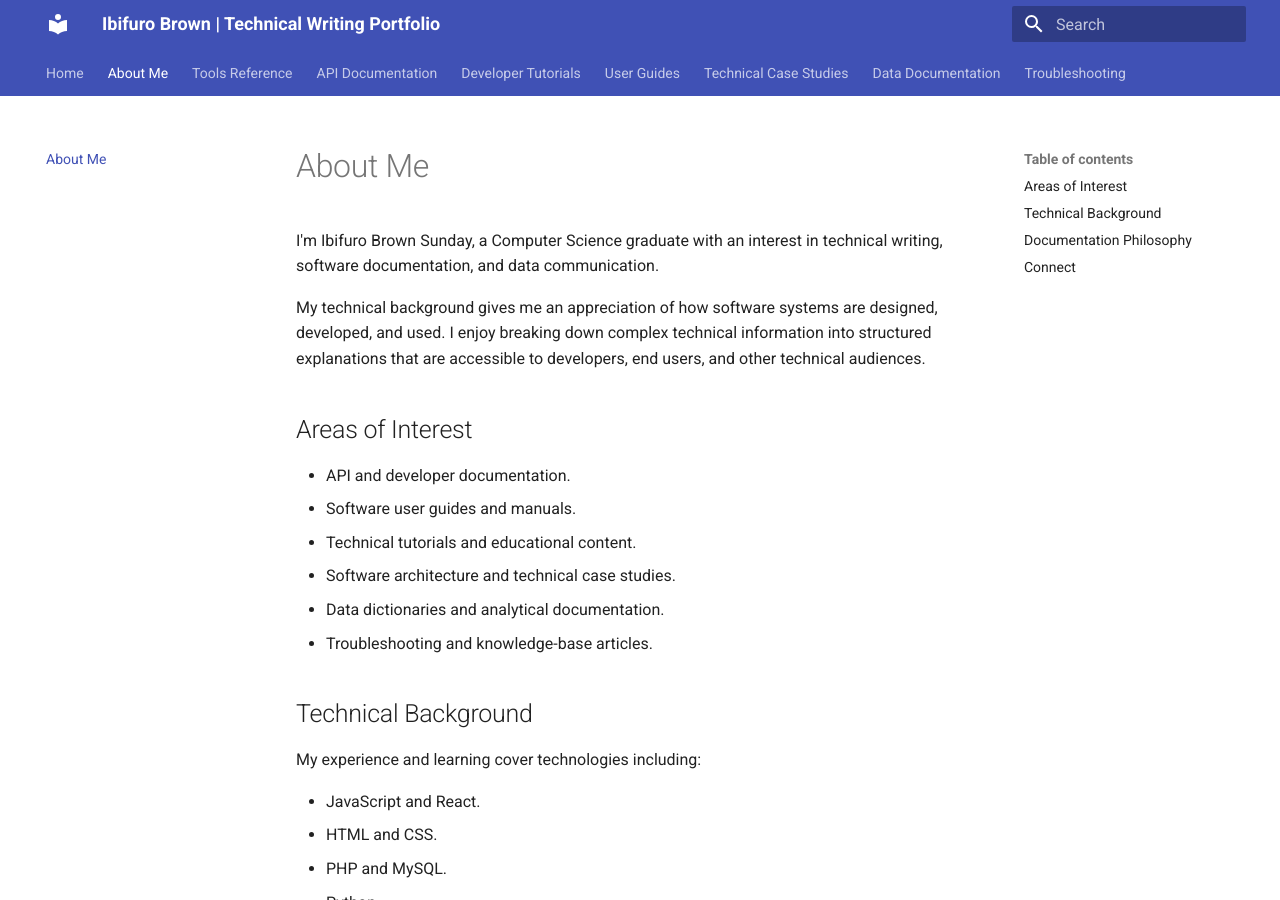
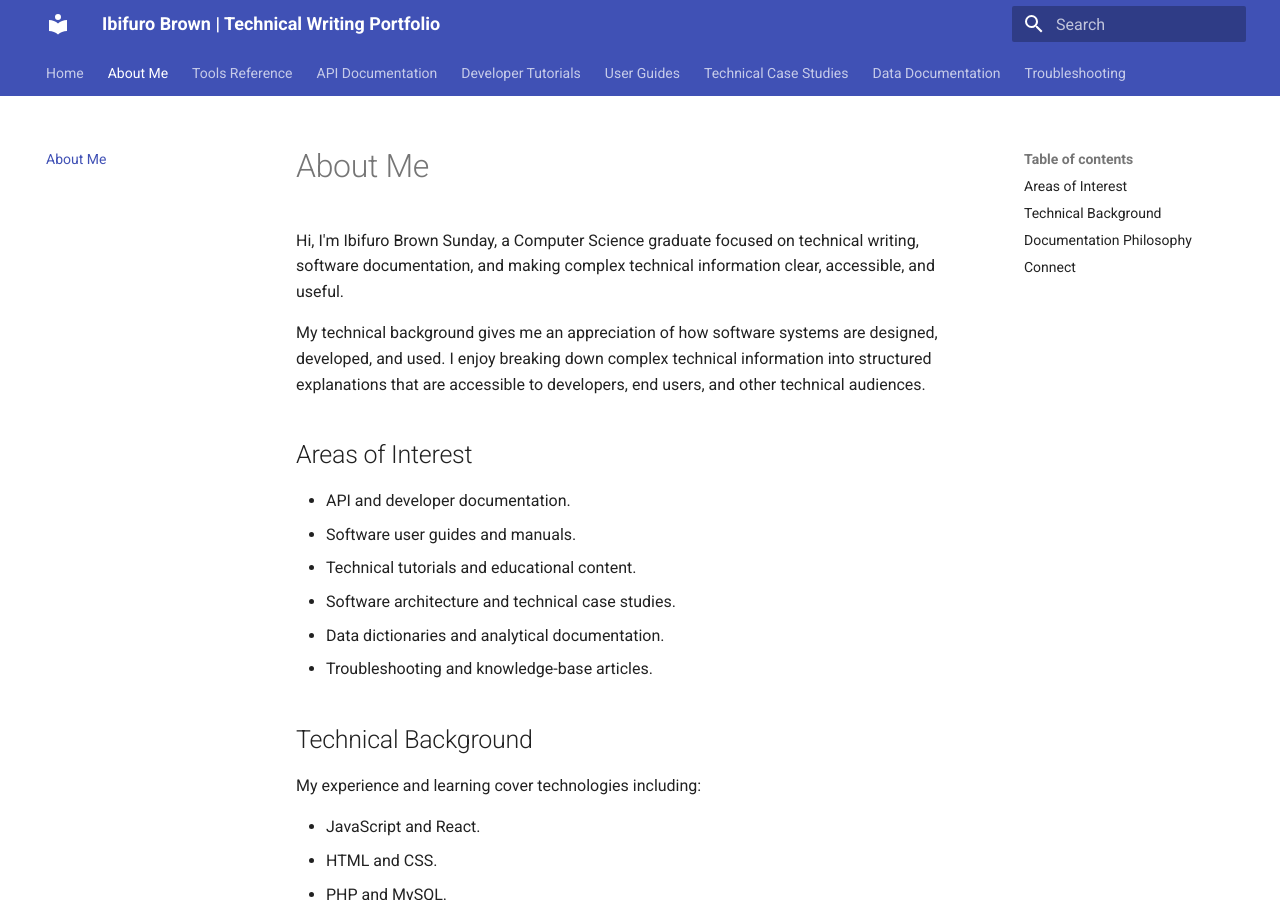
Before and after one commit to BrownIbifuro/technical-writing-portfolio, an MkDocs documentation site: the page built from docs/about.md, in a window 1280 px wide and 900 px high. Built offline with MkDocs 1.6.1 and Material for MkDocs 9.7.7, drawn with Linux system fonts in a browser that asks for light colours.

Commit message:
Refine About Me introduction

```diff
--- a/docs/about.md
+++ b/docs/about.md
@@ -1,6 +1,6 @@
 # About Me
 
-I'm Ibifuro Brown Sunday, a Computer Science graduate with an interest in technical writing, software documentation, and data communication.
+Hi, I'm Ibifuro Brown Sunday, a Computer Science graduate focused on technical writing, software documentation, and making complex technical information clear, accessible, and useful.
 
 My technical background gives me an appreciation of how software systems are designed, developed, and used. I enjoy breaking down complex technical information into structured explanations that are accessible to developers, end users, and other technical audiences.
 
```
